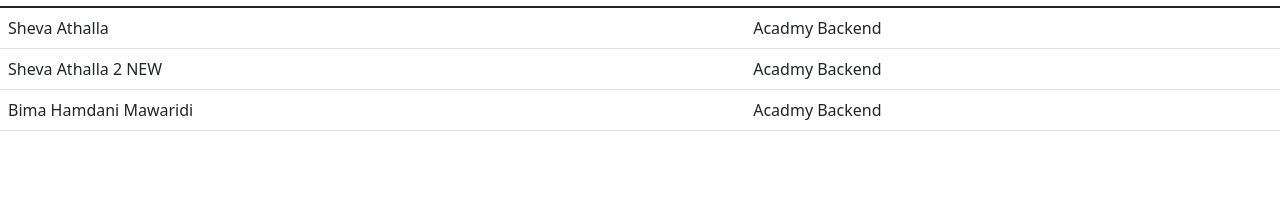
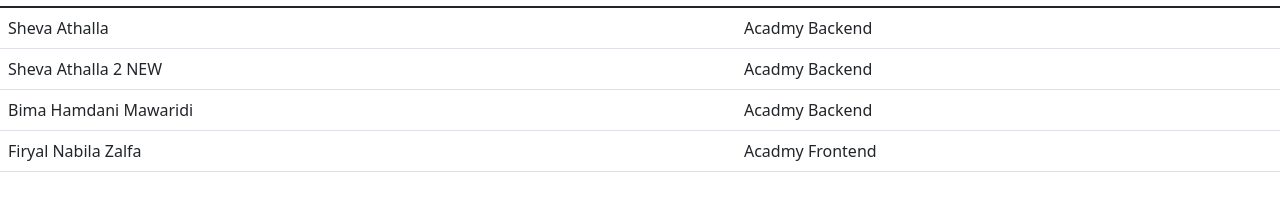
Before and after one commit to weboendercommunity/git-training, a plain HTML site: page index.html in a window 1280 px wide. Shown: the part 90-290 px from the top of the page. Drawn offline with nearby package versions, Linux system fonts and the light colour scheme.

Commit message:
menambah baris firyal

```diff
--- a/index.html
+++ b/index.html
@@ -44,6 +44,15 @@
                     Acadmy Backend
                 </td>
             </tr>
+
+            <tr>
+                <td>
+                    Firyal Nabila Zalfa
+                </td>
+                <td>
+                    Acadmy Frontend
+                </td>
+            </tr>
         </tbody>
     </table>
     <script src="https://cdn.jsdelivr.net/npm/bootstrap@5.1.1/dist/js/bootstrap.bundle.min.js" integrity="sha384-/bQdsTh/da6pkI1MST/rWKFNjaCP5gBSY4sEBT38Q/9RBh9AH40zEOg7Hlq2THRZ" crossorigin="anonymous"></script>
```
